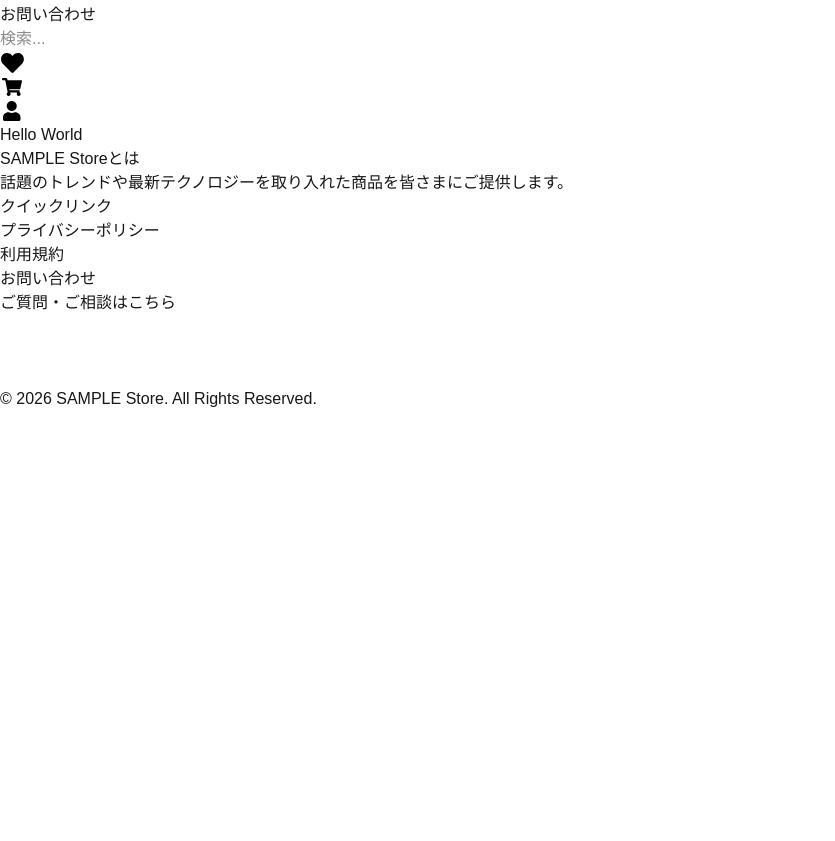
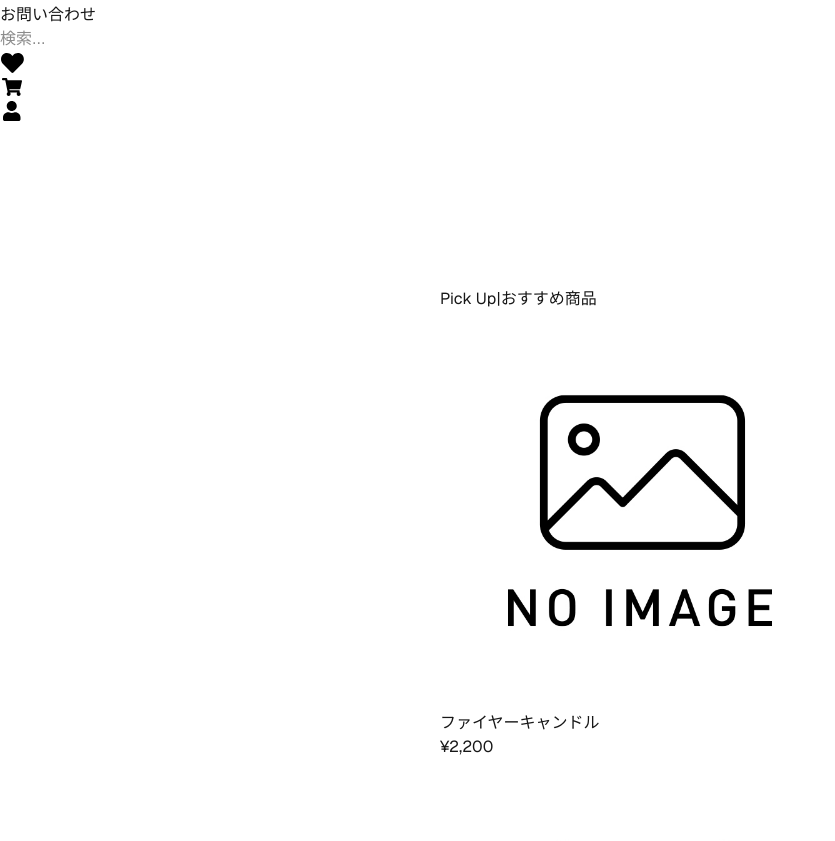
Before and after one commit to ANTEZ-STUDIO/ec-system, a Next.js app: page / in a window 1280 px wide. Shown: the part 245-1086 px from the top of the page, without its empty margins (0-835 px from the left). Before the commit the page ends 800 px from the top, so only its background shows below. Built offline with nearby package versions, Linux system fonts and the light colour scheme.

Commit message:
#7 feat: TOPページの編集

```diff
--- a/src/app/page.tsx
+++ b/src/app/page.tsx
@@ -1,7 +1,95 @@
+'use client';
+
 import Image from "next/image";
+import { useState, useEffect } from 'react';
+import ProductCard from '@/components/ProductCard';
+
+type Product = {
+  id: number
+  name: string
+  price: number
+  imageUrl?: string
+};
 
 export default function Home() {
+  const [products, setProducts] = useState<Product[]>([]);
+
+  useEffect(() => {
+    fetch('/api/products')
+      .then(res => res.json())
+      .then(data => setProducts(data))
+      .catch(err => console.error('商品データの取得に失敗しました。', err));
+    }, []);
+
   return (
-    <p>Hello World</p>
+    <div className="grid grid-rows-[20px_1fr_20px] items-center justify-items-center min-h-screen p-8 pb-20 gap-16 sm:p-20 font-(family-name:--font-geist-sans)">
+      <main className="flex flex-col gap-8 row-start-2 items-center sm:items-start">
+        <section>
+          <h2>
+            <span>Pick Up</span>
+            <span>|</span>
+            <span>おすすめ商品</span>
+          </h2>
+          <div>
+            {products
+              .slice(0, 3)
+              .map(item => (
+                <ProductCard
+                  key={`pickup-${item.id}`}
+                  id={item.id.toString()}
+                  title={item.name}
+                  price={item.price}
+                  imageUrl={item.imageUrl}
+                  imageSize={400}
+                />
+              ))}
+          </div>
+        </section>
+
+        <section>
+          <h2>
+            <span>New Arrival</span>
+            <span>|</span>
+            <span>新着商品</span>
+          </h2>
+          <div>
+            {products
+              .slice(0, 4)
+              .map(item => (
+                <ProductCard
+                  key={`new-${item.id}`}
+                  id={item.id.toString()}
+                  title={item.name}
+                  price={item.price}
+                  imageUrl={item.imageUrl}
+                  showCartButton
+                />
+              ))}
+          </div>
+        </section>
+
+        <section>
+          <h2>
+            <span>Hot Items</span>
+            <span>|</span>
+            <span>注目商品</span>
+          </h2>
+          <div>
+            {products
+              .slice(0, 4)
+              .map(item => (
+                <ProductCard
+                  key={`featured-${item.id}`}
+                  id={item.id.toString()}
+                  title={item.name}
+                  price={item.price}
+                  imageUrl={item.imageUrl}
+                  showCartButton
+                />
+              ))}
+          </div>
+        </section>
+      </main>
+    </div>
   );
 }
```
Also changed, not shown: public/images/no-image.jpg (added), 1 other file (tests, documents, lock files or other folders).
